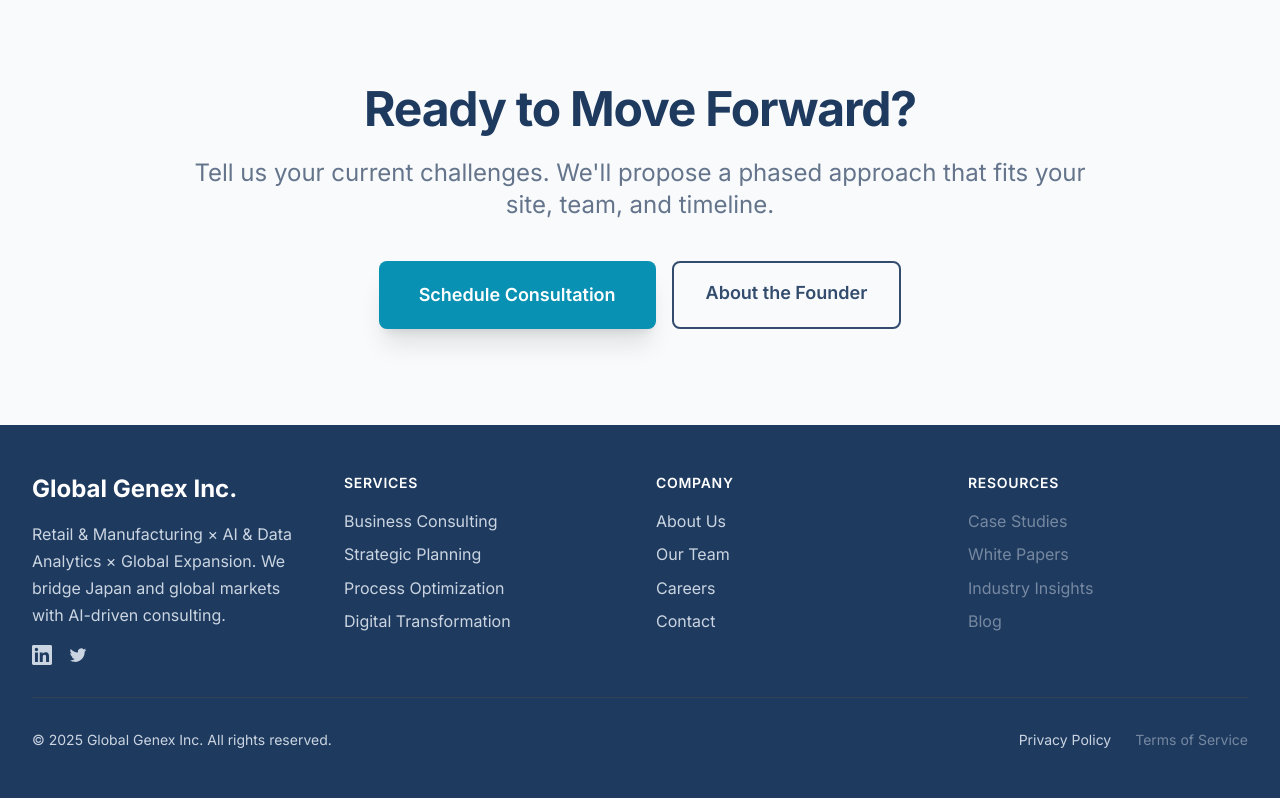
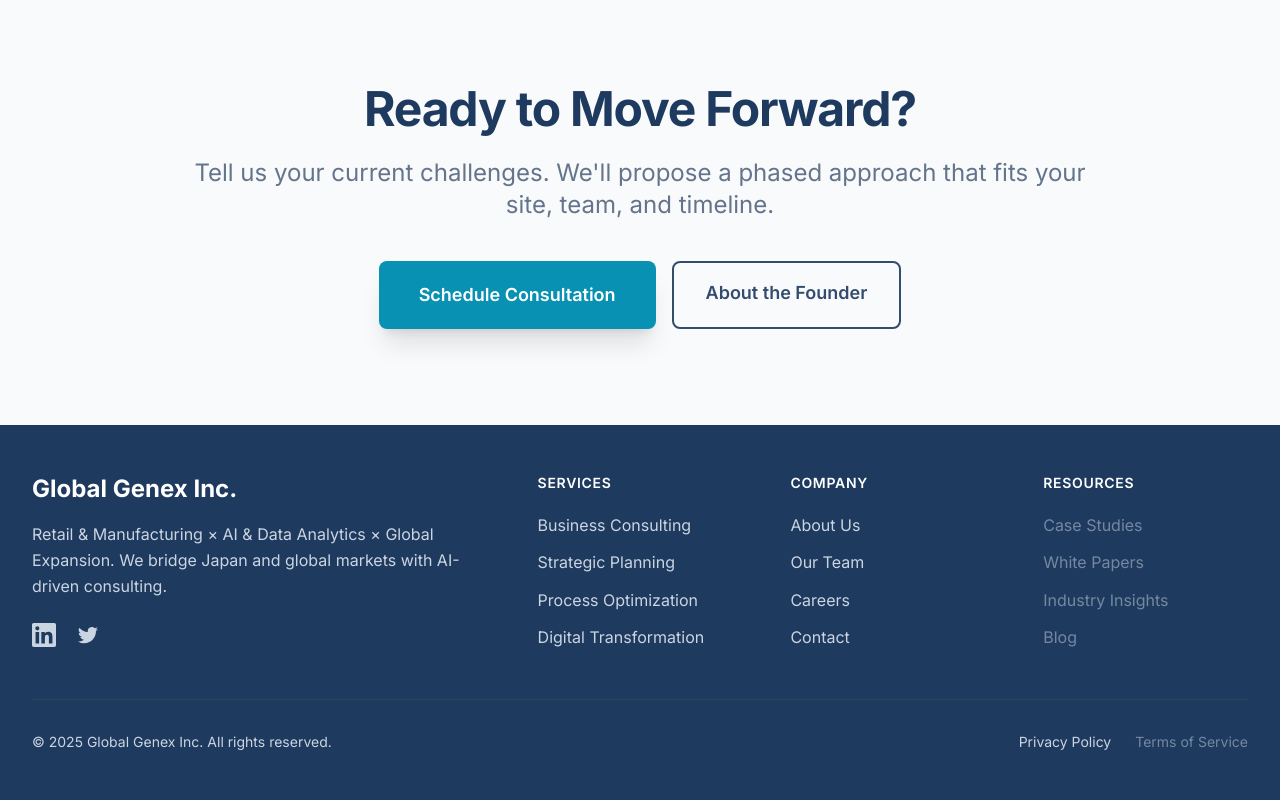
Before and after one commit to RobertShuhei/company-homepage, a Next.js app: page /en in a window 1280 px wide. Shown: the part 2880-3680 px from the top of the page. Built offline with nearby package versions, Linux system fonts and the light colour scheme; no server answers.

Commit message:
Revised Footer

```diff
--- a/src/components/layout/Footer.tsx
+++ b/src/components/layout/Footer.tsx
@@ -50,9 +50,9 @@ const Footer = () => {
   return (
     <footer className="bg-navy text-white" role="contentinfo">
       <div className="max-w-7xl mx-auto px-4 sm:px-6 lg:px-8 py-12">
-        <div className="grid grid-cols-1 md:grid-cols-2 lg:grid-cols-4 gap-8">
+        <div className="grid grid-cols-1 md:grid-cols-2 lg:grid-cols-5 gap-8 lg:gap-12">
           {/* Company Info */}
-          <div className="lg:col-span-1">
+          <div className="lg:col-span-2">
             <div className="mb-4">
               <LocalizedLink
                 href="/"
@@ -62,10 +62,10 @@ const Footer = () => {
                 {t('footer.companyName', 'Global Genex Inc.')}
               </LocalizedLink>
             </div>
-            <p className="text-slate-300 mb-4">
+            <p className="text-slate-300 mb-6 leading-relaxed">
               {t('footer.tagline', 'Retail & Manufacturing × AI & Data Analytics × Global Expansion. We bridge Japan and global markets with AI-driven consulting.')}
             </p>
-            <div className="flex space-x-4">
+            <div className="flex space-x-5">
               {/* 外部リンクは target+rel を付与 */}
               <a
                 href="#"
@@ -74,7 +74,7 @@ const Footer = () => {
                 className="text-slate-300 hover:text-teal transition-colors duration-200 focus:outline-none focus:ring-2 focus:ring-teal focus:ring-offset-2 focus:ring-offset-navy rounded"
                 aria-label={t('footer.social.linkedin', 'LinkedIn')}
               >
-                <svg className="h-5 w-5" fill="currentColor" viewBox="0 0 24 24" aria-hidden="true">
+                <svg className="h-6 w-6" fill="currentColor" viewBox="0 0 24 24" aria-hidden="true">
                   <path d="M20.447 20.452h-3.554v-5.569c0-1.328-.027-3.037-1.852-3.037-1.853 0-2.136 1.445-2.136 2.939v5.667H9.351V9h3.414v1.561h.046c.477-.9 1.637-1.85 3.37-1.85 3.601 0 4.267 2.37 4.267 5.455v6.286zM5.337 7.433a2.062 2.062 0 01-2.063-2.065 2.064 2.064 0 112.063 2.065zm1.782 13.019H3.555V9h3.564v11.452zM22.225 0H1.771C.792 0 0 .774 0 1.729v20.542C0 23.227.792 24 1.771 24h20.451C23.2 24 24 23.227 24 22.271V1.729C24 .774 23.2 0 22.222 0h.003z"/>
                 </svg>
               </a>
@@ -85,7 +85,7 @@ const Footer = () => {
                 className="text-slate-300 hover:text-teal transition-colors duration-200 focus:outline-none focus:ring-2 focus:ring-teal focus:ring-offset-2 focus:ring-offset-navy rounded"
                 aria-label={t('footer.social.twitter', 'Twitter')}
               >
-                <svg className="h-5 w-5" fill="currentColor" viewBox="0 0 24 24" aria-hidden="true">
+                <svg className="h-6 w-6" fill="currentColor" viewBox="0 0 24 24" aria-hidden="true">
                   <path d="M8.29 20.251c7.547 0 11.675-6.253 11.675-11.675 0-.178 0-.355-.012-.53A8.348 8.348 0 0022 5.92a8.19 8.19 0 01-2.357.646 4.118 4.118 0 001.804-2.27 8.224 8.224 0 01-2.605.996 4.107 4.107 0 00-6.993 3.743 11.65 11.65 0 01-8.457-4.287 4.106 4.106 0 001.27 5.477A4.072 4.072 0 012.8 9.713v.052a4.105 4.105 0 003.292 4.022 4.095 4.095 0 01-1.853.07 4.108 4.108 0 003.834 2.85A8.233 8.233 0 012 18.407a11.616 11.616 0 006.29 1.84"/>
                 </svg>
               </a>
@@ -95,10 +95,10 @@ const Footer = () => {
           {/* Footer Sections */}
           {footerSections.map((section) => (
             <div key={section.title}>
-              <h3 className="text-sm font-semibold text-white uppercase tracking-wider mb-4">
+              <h3 className="text-sm font-semibold text-white uppercase tracking-wider mb-5">
                 {section.title}
               </h3>
-              <ul className="space-y-2">
+              <ul className="space-y-3">
                 {section.links.map((link) => (
                   <li key={link.label}>
                     {link.href === '#' ? (
@@ -120,7 +120,7 @@ const Footer = () => {
           ))}
         </div>
 
-        <div className="mt-8 pt-8 border-t border-slate-700">
+        <div className="mt-12 pt-8 border-t border-slate-700">
           <div className="flex flex-col md:flex-row justify-between items-center">
             <div className="text-slate-300 text-sm">
               © {currentYear} {t('footer.companyName', 'Global Genex Inc.')} {t('footer.copyright', 'All rights reserved.')}
```
